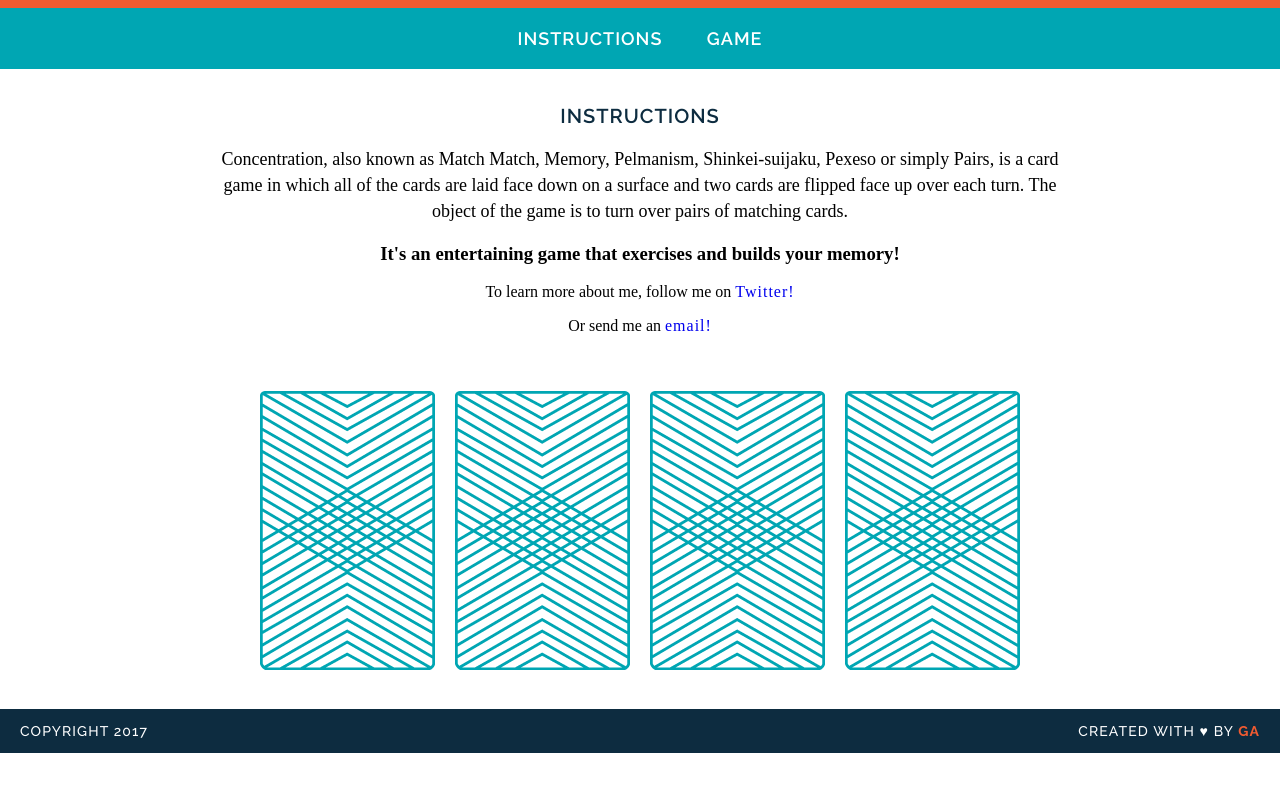
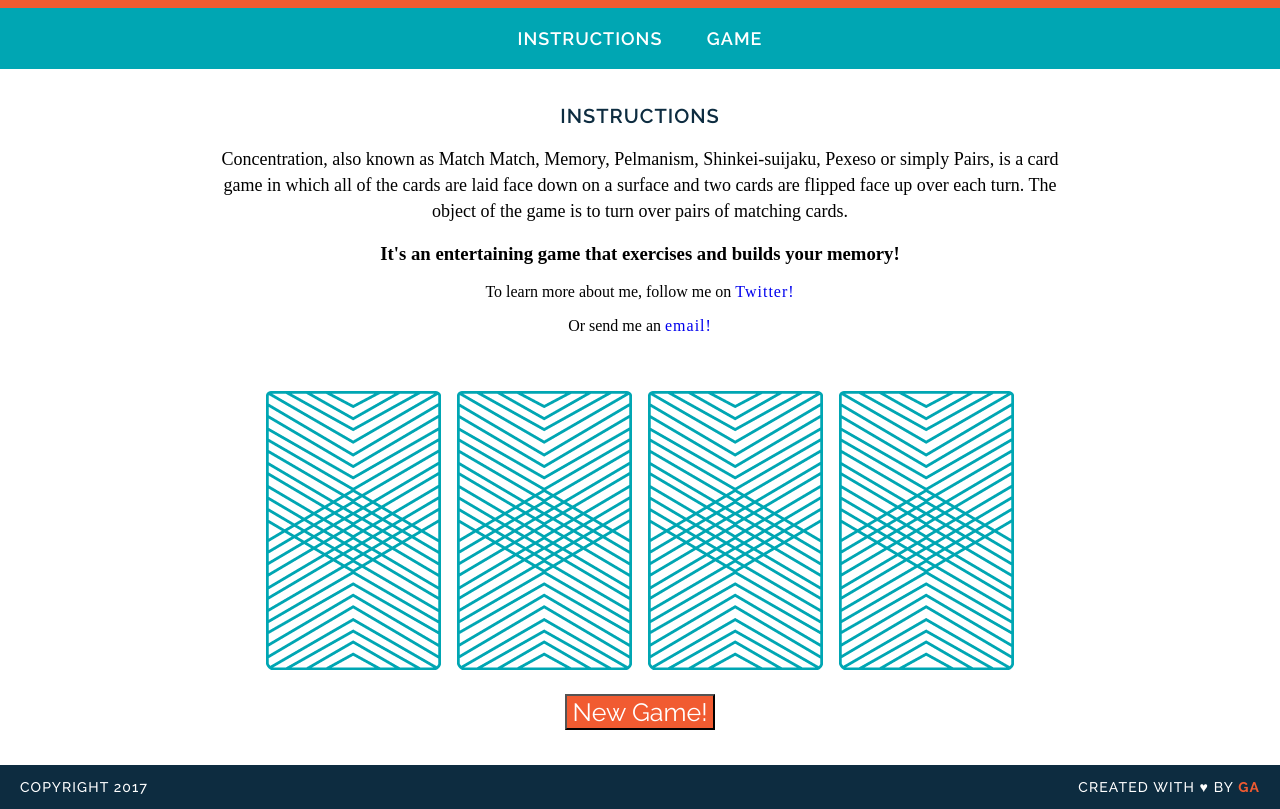
Before and after one commit to hanizahra/WDI-Fundamentals-MemoryGame, a plain HTML site: page index.html in a window 1280 px wide. Shown: the part 105-914 px from the top of the page. Before the commit the page ends 858 px from the top, so only its background shows below. Drawn offline with Linux system fonts and the light colour scheme; a web font is replaced by a local one.

Commit message:
unit 11 assignment - Finished!

```diff
--- a/css/style.css
+++ b/css/style.css
@@ -109,3 +109,14 @@ footer {
 	color: #F15B31;
 	font-weight: 700;
 }
+
+button {
+	font-family: "Raleway", sans-serif;
+	font-size: 25px;
+	background-color: #F15B31;
+	color: white;
+}
+
+#button {
+	margin-top: 20px;
+}
--- a/index.html
+++ b/index.html
@@ -21,11 +21,9 @@
 			<h3>It's an entertaining game that exercises and builds your memory!</h3>
 			<p>To learn more about me, follow me on <a href="https://twitter.com/hanizahra?lang=en">Twitter!</a></p>
 			<p>Or send me an <a href="mailto:hanizahra@gmail.com">email!</a></p>
-			<div id="game">
-				<img src="images/back.png" alt="Queen of Diamonds">
-				<img src="images/back.png" alt="Queen of Hearts">
-				<img src="images/back.png" alt="King of Diamonds">
-				<img src="images/back.png" alt="King of Hearts">
+			<div id="game-board" class="board clearfix"></div>
+			<div id="button">
+			<button type="button">New Game!</button>
 			</div>
 		</main>
 		<footer class="clearfix">
--- a/js/main.js
+++ b/js/main.js
@@ -31,21 +31,36 @@ var cardsInPlay = [];
 
 var checkForMatch = function () {
 	if (cardsInPlay[0] === cardsInPlay[1]) {
-console.log("You found a match!");
+alert("You found a match!");
 } else {
 alert("Sorry, try again.");
 }
 }
 
-var flipCard = function (cardId) {
+var flipCard = function () {
+	var cardId = this.getAttribute('data-id');
 	console.log("User flipped " + cards[cardId].rank);
 	cardsInPlay.push(cards[cardId].rank);
 	console.log(cards[cardId].cardImage);
 	console.log(cards[cardId].suit);
+	this.setAttribute('src', cards[cardId].cardImage);
     if (cardsInPlay.length === 2) {
 	checkForMatch();
 	}
   };
 
-flipCard(0);
-flipCard(2);
+ var createBoard = function () {
+  	for (var i = 0; i < cards.length; i++) {
+  		var cardElement = document.createElement('img');
+  		cardElement.setAttribute('src', 'images/back.png');
+  		cardElement.setAttribute('data-id', i);
+  		cardElement.addEventListener('click', flipCard);
+  		document.getElementById('game-board').appendChild(cardElement);
+  	}
+  };
+
+  createBoard();
+
+  document.getElementById('button').onclick=function () {
+  		location.reload();
+  };
```
